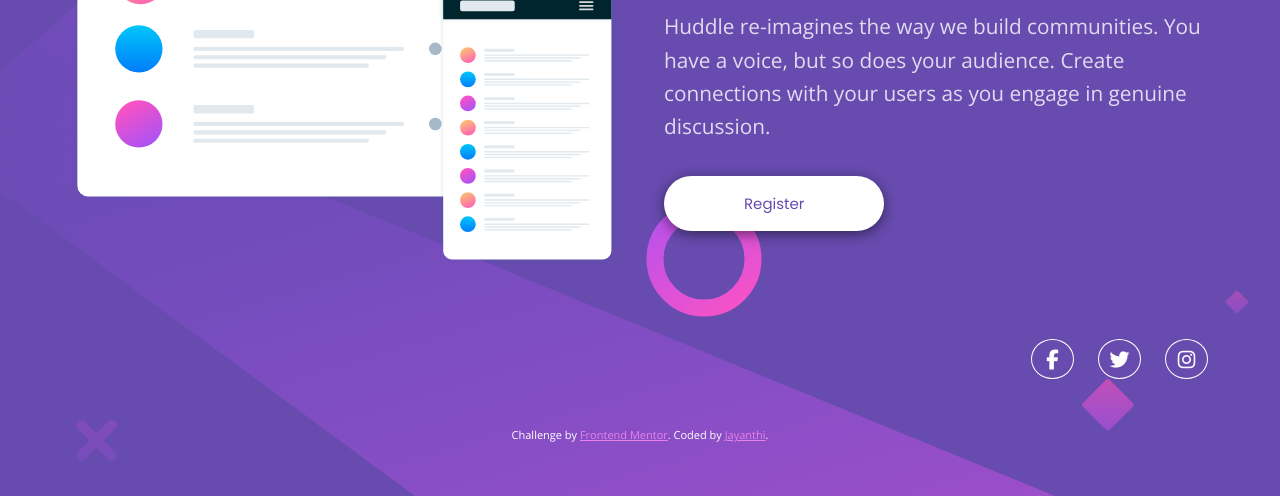
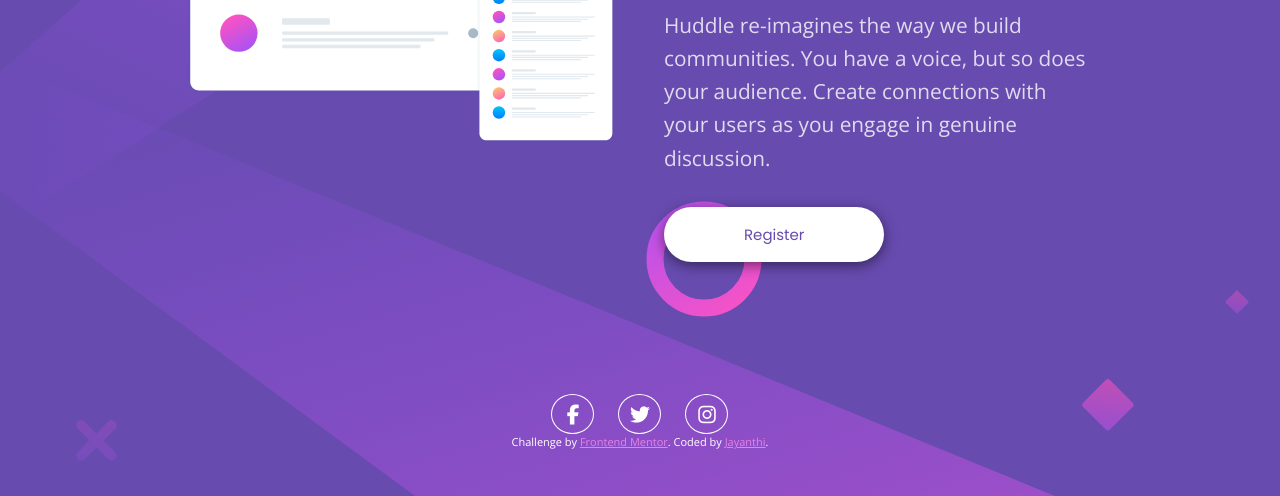
Before and after one commit to jrc17/huddle-landing-page-with-single-introductory-section-master, a plain HTML site: page index.html in a window 1280 px wide. Shown: the part 304-800 px from the top of the page. Drawn offline with nearby package versions, Linux system fonts and the light colour scheme.

Commit message:
adjusted width, moved social links to footer

```diff
--- a/index.html
+++ b/index.html
@@ -50,19 +50,19 @@
         <a class="btn" href="#">Register</a>
       </div>
     </main>
+
+    <footer>
       <div class="social-icons">
-      <a class="social-link" href="#"
+        <a class="social-link" href="#" aria-label=" "
           ><i class="fa-brands fa-facebook-f fa-lg fa-fw"></i
         ></a>
-      <a class="social-link" href="#"
+        <a class="social-link" href="#" aria-label=" "
           ><i class="fa-brands fa-twitter fa-lg fa-fw"></i
         ></a>
-      <a class="social-link" href="#"
+        <a class="social-link" href="#" aria-label=" "
           ><i class="fa-brands fa-instagram fa-lg fa-fw"></i
         ></a>
       </div>
-
-    <footer>
       <p class="attribution">
         Challenge by
         <a href="https://www.frontendmentor.io?ref=challenge" target="_blank"
--- a/style.css
+++ b/style.css
@@ -93,14 +93,18 @@ main {
 
     padding: 2.5rem 4.5rem;
   }
+  main,
+  header,
+  footer {
+    max-width: 90rem;
+    width: 80%;
+    margin: 0 auto;
+  }
   main {
-    max-width: 100%;
     grid-template-columns: 1fr 1fr;
-    margin-top: 2rem;
   }
   .grid {
     gap: 3rem;
-    justify-content: start;
   }
 
   .hero-content {
@@ -126,7 +130,7 @@ main {
     justify-self: start;
   }
   .social-icons {
-    place-self: end;
+    justify-content: end;
   }
 }
 
```
Lines whose indentation alone changed are shown as unchanged.
